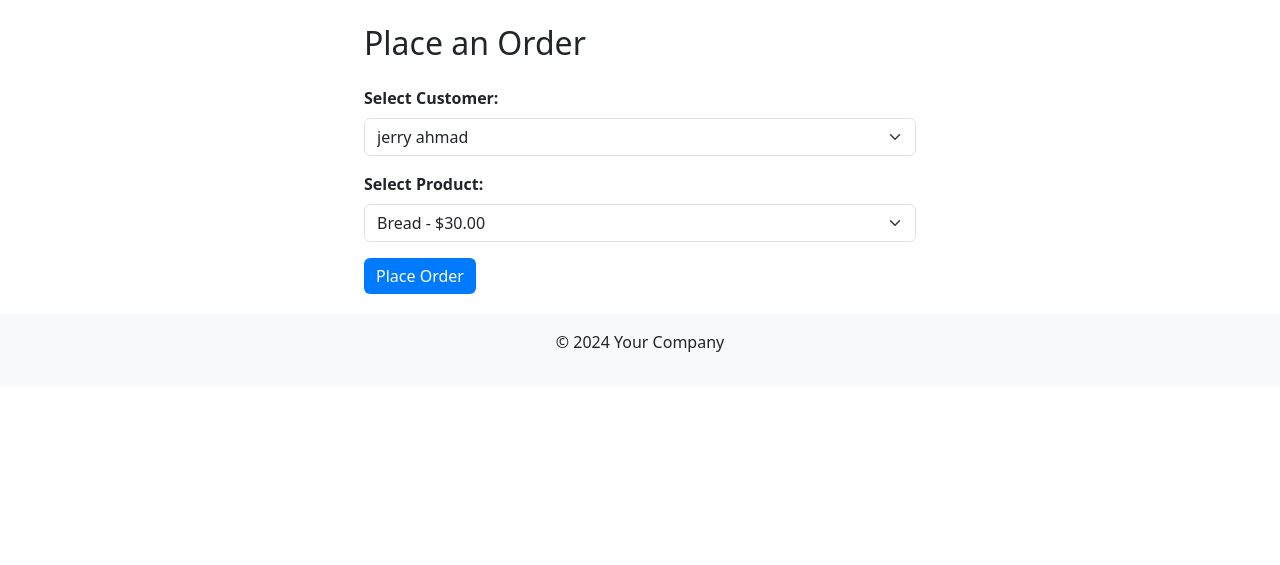
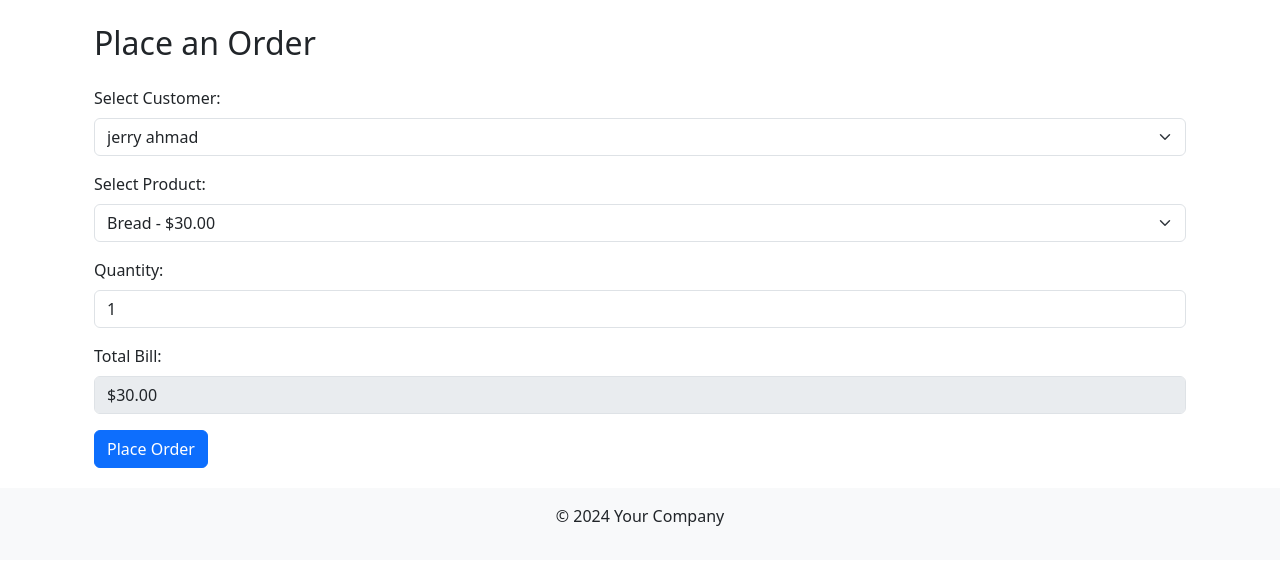
Before and after one commit to SheikhJawad/Crud_PMS, a Django app: page /place_order in a window 1280 px wide. Shown: the part 56-621 px from the top of the page. Run offline with Django 5.2, Linux system fonts and the light colour scheme; data comes from the database, SQL or seed files in the repository; both versions use the stored data as it was after the commit; some libraries are stand-ins or nearby versions.

Commit message:
Add quantity and total bill calculation to orders

```diff
--- a/newapp/models.py
+++ b/newapp/models.py
@@ -23,6 +23,8 @@ class Product(models.Model):
         return self.name
 
 class Order(models.Model):
+    quantity = models.PositiveIntegerField(default=1)  # Default to 1 if not provided
+    total_bill = models.FloatField(default=0.0)
     STATUS_CHOICES = [
         ('PENDING', 'Pending'),
         ('DELIVERED', 'Delivered'),
--- a/newapp/static/css/style.css
+++ b/newapp/static/css/style.css
@@ -16,3 +16,26 @@ footer {
 h2 {
     margin-top: 20px;
 }
+
+.table-container {
+    margin: 50px ;
+    max-width: 2200px !important;
+}
+.table {
+    margin-top: 20px;
+}
+.table th, .table td {
+    text-align: center;
+}
+.badge-warning {
+    background-color: #ffc107;
+    color: #212529;
+}
+.badge-success {
+    background-color: #091811;
+    color: #fff;
+}
+.badge-danger {
+    background-color: #dc3545;
+    color: #fff;
+}
--- a/newapp/templates/accounts/place_order.html
+++ b/newapp/templates/accounts/place_order.html
@@ -16,11 +16,22 @@
 
         <div class="mb-3">
             <label for="product" class="form-label">Select Product:</label>
-            <select name="product_id" id="product" class="form-select">
+            <select name="product_id" id="product" class="form-select" onchange="updatePrice()">
                 {% for product in products %}
-                    <option value="{{ product.id }}">{{ product.name }} - ${{ product.price }}</option>
+                    <option value="{{ product.id }}" data-price="{{ product.price }}">{{ product.name }} - ${{ product.price }}</option>
                 {% endfor %}
             </select>
+        </div>
+
+        <div class="mb-3">
+            <label for="quantity" class="form-label">Quantity:</label>
+            <input type="number" name="quantity" id="quantity" class="form-control" min="1" value="1" onchange="updatePrice()">
+        </div>
+
+        <div class="mb-3">
+            <label for="total" class="form-label">Total Bill:</label>
+            <input type="text" id="total" class="form-control" readonly>
+            <input type="hidden" name="total_bill" id="hidden_total">
         </div>
 
         <button type="submit" class="btn btn-primary">Place Order</button>
@@ -29,19 +40,23 @@
 
 <!-- Bootstrap CSS (if not already included in your base template) -->
 <link rel="stylesheet" href="https://maxcdn.bootstrapcdn.com/bootstrap/5.3.0/css/bootstrap.min.css">
-<style>
-    .container {
-        max-width: 600px;
+
+<script>
+    function updatePrice() {
+        const productSelect = document.getElementById('product');
+        const selectedOption = productSelect.options[productSelect.selectedIndex];
+        const price = parseFloat(selectedOption.getAttribute('data-price'));
+
+        const quantity = parseInt(document.getElementById('quantity').value, 10);
+
+        const total = price * quantity;
+
+        document.getElementById('total').value = '$' + total.toFixed(2);
+        document.getElementById('hidden_total').value = total.toFixed(2); // Set hidden field
     }
-    .form-label {
-        font-weight: bold;
-    }
-    .btn-primary {
-        background-color: #007bff;
-        border: none;
-    }
-    .btn-primary:hover {
-        background-color: #0056b3;
-    }
-</style>
+
+    // Initial price update on page load
+    updatePrice();
+</script>
+
 {% endblock %}
--- a/newapp/templates/accounts/remove_order.html
+++ b/newapp/templates/accounts/remove_order.html
@@ -1,4 +1,4 @@
-{% extends 'main.html' %}
+{% extends 'accounts/main.html' %}
 
 {% block content %}
 <h2>Remove Order</h2>
--- a/newapp/urls.py
+++ b/newapp/urls.py
@@ -2,7 +2,7 @@ from django.urls import path
 from newapp import views
 urlpatterns = [
     path('', views.dashboard, name='dashboard'),
-    #path('place_order/', views.place_order, name='place_order'),
+    path('place_order/', views.place_order, name='place_order'),
     path('customers/', views.customers, name='customers'),
      path('user-profile/', views.user_profile_view, name='user_profile_view'),
      path('update/<int:customer_id>/', views.customer_update, name='customer_update'),
@@ -10,6 +10,6 @@ urlpatterns = [
     path('place_order', views.place_order, name='place_order'),
     path('update_order_status/<int:order_id>/', views.update_order_status, name='update_order_status'),
     path('remove_order/<int:order_id>/', views.remove_order, name='remove_order'),
-     path('order_list/', views.order_list, name='order_list'),  # Add this line
+     path('order_list/', views.order_list, name='order_list'),
 
 ]
--- a/newapp/views.py
+++ b/newapp/views.py
@@ -2,6 +2,7 @@
 from django.shortcuts import render ,redirect,get_object_or_404,HttpResponse
 from django.contrib import messages
 from .models import Customer,Product,Order
+from django.db.models import Sum, F, FloatField
 
 
 
@@ -15,11 +16,13 @@ def dashboard(request):
     total_orders = orders.count()
     pending_orders = orders.filter(status='PENDING').count()
     delivered_orders = orders.filter(status='DELIVERED').count()
+    cancelled_orders = Order.objects.filter(status='CANCELLED').count()
 
     context = {
         'total_orders': total_orders,
         'pending_orders': pending_orders,
         'delivered_orders': delivered_orders,
+        'cancelled_orders': cancelled_orders,
         'orders': orders
     }
     return render(request, 'accounts/dashboard.html', context)
@@ -121,10 +124,21 @@ def place_order(request):
     if request.method == 'POST':
         customer_id = request.POST.get('customer_id')
         product_id = request.POST.get('product_id')
+        quantity = int(request.POST.get('quantity', 1))  # Default to 1 if quantity is not provided
+        total_bill = float(request.POST.get('total_bill', 0.0))
+
         customer = get_object_or_404(Customer, id=customer_id)
         product = get_object_or_404(Product, id=product_id)
-        order = Order(customer=customer, product=product)
+
+
+        order = Order(
+            customer=customer,
+            product=product,
+            quantity=quantity,
+            total_bill=total_bill
+        )
         order.save()
+
         messages.success(request, 'Order placed successfully!')
         return redirect('order_list')
 
@@ -152,7 +166,7 @@ def remove_order(request, order_id):
         order.delete()
         messages.success(request, 'Order removed successfully!')
         return redirect('order_list')
-    return render(request, 'remove_order.html', {'order': order})
+    return render(request, 'accounts/remove_order.html', {'order': order})
 
 def order_list(request):
     orders = Order.objects.all()
--- a/newproject/settings.py
+++ b/newproject/settings.py
@@ -26,7 +26,7 @@ SECRET_KEY = 'django-insecure-ibnc1zln%89dzc=xw$&96c5kpp42rsz**1z^0f$^n6bz)wdr#g
 # SECURITY WARNING: don't run with debug turned on in production!
 DEBUG = True
 
-ALLOWED_HOSTS = ['192.168.1.116']
+ALLOWED_HOSTS = ['192.168.37.1']
 
 
 # Application definition
@@ -117,9 +117,9 @@ USE_TZ = True
 # Static files (CSS, JavaScript, Images)
 # https://docs.djangoproject.com/en/5.0/howto/static-files/
 
-
 STATIC_URL = '/static/'
 STATICFILES_DIRS = [os.path.join(BASE_DIR, 'static')]
+
 
 
 # Default primary key field type
```
Also changed, not shown: newapp/templates/accounts/dashboard.html (+21 -3 lines), newapp/templates/accounts/order_list.html (+3 -24 lines), db.sqlite3, newapp/migrations/0003_order_quantity_order_total_bill.py (added).
